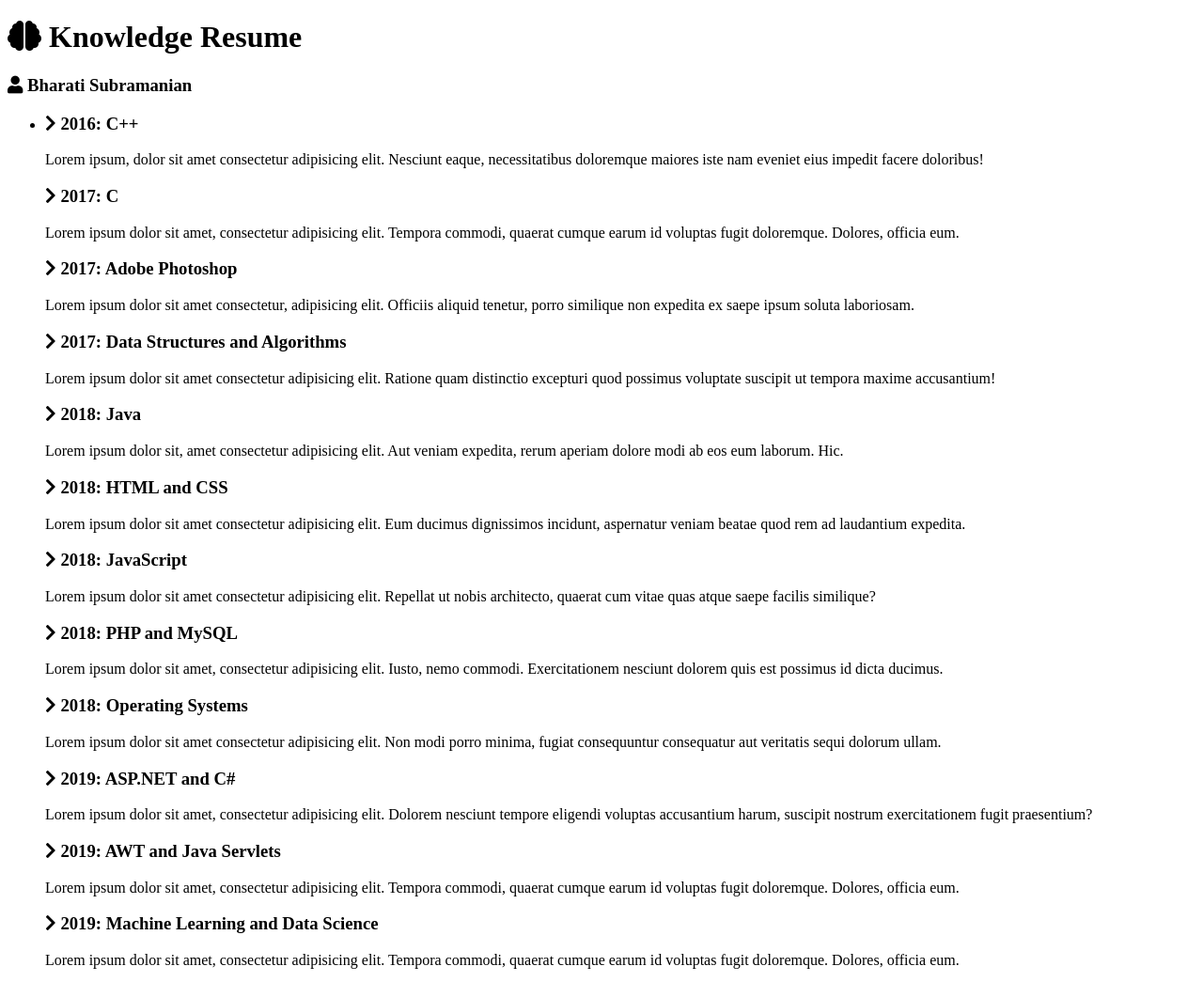
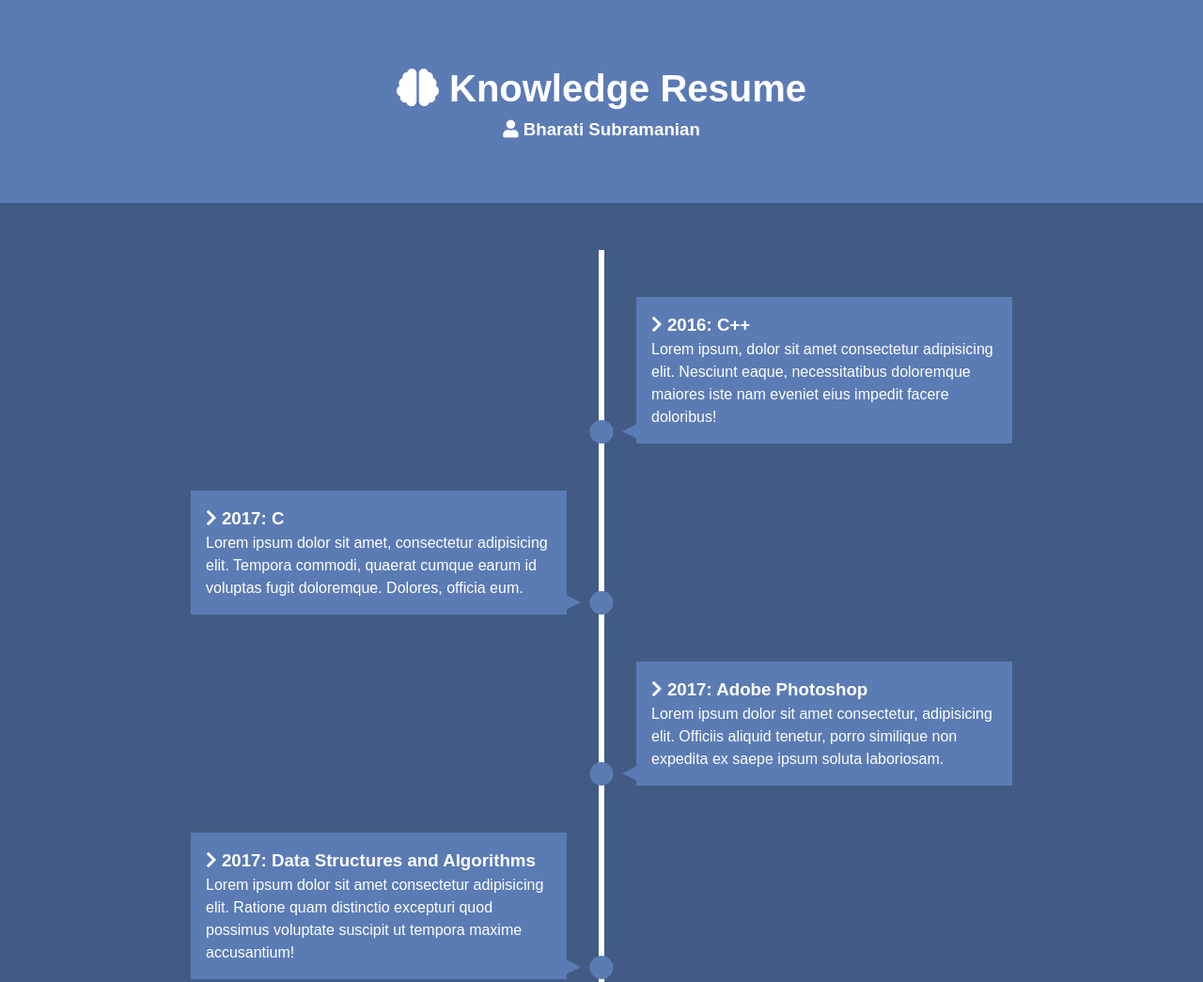
Before and after one commit to bharati-21/Udemy_HTML_CSS_SaaS, a plain HTML site: page 12_Knowledge_Resume/index.html in a window 1280 px wide. Shown: the top 1045 px of the page at 94% size. Drawn offline with Linux system fonts and the light colour scheme.

Commit message:
Day 10: Created timeline with arrows and boxes for knowledge timeline

```diff
--- a/12_Knowledge_Resume/CSS/styles.css
+++ b/12_Knowledge_Resume/CSS/styles.css
@@ -0,0 +1,101 @@
+:root {
+    --primary-color: #425b84;
+    --secondary-color: #5b7bb4;
+    --max-width: 1100px;
+}
+
+* {
+    margin: 0;
+    padding: 0;
+    box-sizing: border-box;
+}
+
+body {
+    font: normal 1rem/1.5 'Arial', sans-serif;
+    background: var(--primary-color);
+    color: #fff;
+    overflow-x: hidden;
+    padding-bottom: 50px;
+}
+
+#main-header {
+    background: var(--secondary-color);
+    padding: 4rem 0;
+}
+
+.container {
+    max-width: var(--max-width);
+    margin: 0 auto;
+    text-align: center;
+}
+
+h1 {
+    font-size: 2.5rem;
+}
+
+#timeleine ul {
+    background: var(--primary-color);
+    padding: 50px 0;
+}
+
+#timeleine ul li {
+    list-style: none;
+    position: relative;
+    width: 6px;
+    margin: 0 auto;
+    padding-top: 50px;
+    background: white;
+}
+
+#timeleine ul li div {
+    position: relative;
+    bottom: 0;
+    width: 400px;
+    padding: 1rem;
+    background: var(--secondary-color);
+    transition: all 0.5s ease-in-out;
+}
+
+#timeleine ul li:nth-child(odd) div {
+    left: 40px;
+}
+
+#timeleine ul li:nth-child(even) div {
+    left: -434px;
+}
+
+#timeleine ul li::after {
+    content: '';
+    position: absolute;
+    left: 50%;
+    bottom: 0;
+    width: 25px;
+    height: 25px;
+    background: var(--secondary-color);
+    transform: translateX(-50%);
+    border-radius: 50%;;
+    transition: background 0.5s ease-in-out;
+}
+
+/* ARROWS BASE*/
+#timeleine div::before {
+    content: '';
+    position: absolute;
+    bottom: 5px;
+    width: 0;
+    height: 0;
+    border-style: solid;
+}
+
+/* RIGHT SIDE ARROWS */
+#timeleine ul li:nth-child(odd) div::before {
+    left: -15px;
+    border-width: 8px 16px 8px 0;
+    border-color: transparent var(--secondary-color) transparent transparent;
+}
+
+#timeleine ul li:nth-child(even) div::before {
+    right: -15px;
+    border-width: 8px 0px 8px 16px;
+    border-color: transparent transparent transparent var(--secondary-color);
+}
--- a/12_Knowledge_Resume/index.html
+++ b/12_Knowledge_Resume/index.html
@@ -14,7 +14,7 @@
     </head>
     <body>
         <header id="main-header">
-            <div class="containe">
+            <div class="container">
                 <h1><i class="fas fa-brain"></i> Knowledge Resume</h1>
                 <h3><i class="fas fa-user"></i> Bharati Subramanian</h3>
             </div>
@@ -26,52 +26,116 @@
                     <div>
                         <h3><i class="fas fa-chevron-right"></i> 2016: C++</h3>
                         <p>Lorem ipsum, dolor sit amet consectetur adipisicing elit. Nesciunt eaque, necessitatibus doloremque maiores iste nam eveniet eius impedit facere doloribus!</p>
+                    </div>
+                </li>
 
+                <li>
+                    <div>
                         <h3><i class="fas fa-chevron-right"></i> 2017: C</h3>
                         <p>Lorem ipsum dolor sit amet, consectetur adipisicing elit. Tempora commodi, quaerat cumque earum id voluptas fugit doloremque. Dolores, officia eum.</p>
+                    </div>
+                </li>
 
+                <li>
+                    <div>
                         <h3><i class="fas fa-chevron-right"></i> 2017: Adobe Photoshop</h3>
                         <p>Lorem ipsum dolor sit amet consectetur, adipisicing elit. Officiis aliquid tenetur, porro similique non expedita ex saepe ipsum soluta laboriosam.</p>
+                    </div>
+                </li>
 
+                <li>
+                    <div>
                         <h3><i class="fas fa-chevron-right"></i> 2017: Data Structures and Algorithms</h3>
                         <p>Lorem ipsum dolor sit amet consectetur adipisicing elit. Ratione quam distinctio excepturi quod possimus voluptate suscipit ut tempora maxime accusantium!</p>
+                    </div>
+                </li>
 
+                <li>
+                    <div>
                         <h3><i class="fas fa-chevron-right"></i> 2018: Java</h3>
                         <p>Lorem ipsum dolor sit, amet consectetur adipisicing elit. Aut veniam expedita, rerum aperiam dolore modi ab eos eum laborum. Hic.</p>
+                    </div>
+                </li>
 
+                <li>
+                    <div>
                         <h3><i class="fas fa-chevron-right"></i> 2018: HTML and CSS</h3>
                         <p>Lorem ipsum dolor sit amet consectetur adipisicing elit. Eum ducimus dignissimos incidunt, aspernatur veniam beatae quod rem ad laudantium expedita.</p>
+                    </div>
+                </li>
 
+                <li>
+                    <div>
                         <h3><i class="fas fa-chevron-right"></i> 2018: JavaScript</h3>
-                        <p>Lorem ipsum dolor sit amet consectetur adipisicing elit. Repellat ut nobis architecto, quaerat cum vitae quas atque saepe facilis similique?</p>
+                        <p>Lorem ipsum dolor sit amet consectetur adipisicing elit. Quasi, minima. Voluptatibus velit veritatis nobis pariatur accusantium quisquam explicabo at fugit?</p>
+                    </div>
+                </li>
 
+                <li>
+                    <div>
                         <h3><i class="fas fa-chevron-right"></i> 2018: PHP and MySQL</h3>
                         <p>Lorem ipsum dolor sit amet, consectetur adipisicing elit. Iusto, nemo commodi. Exercitationem nesciunt dolorem quis est possimus id dicta ducimus.</p>
+                    </div>
+                </li>
 
+                <li>
+                    <div>
                         <h3><i class="fas fa-chevron-right"></i> 2018: Operating Systems</h3>
                         <p>Lorem ipsum dolor sit amet consectetur adipisicing elit. Non modi porro minima, fugiat consequuntur consequatur aut veritatis sequi dolorum ullam.</p>
+                    </div>
+                </li>
 
+                <li>
+                    <div>
                         <h3><i class="fas fa-chevron-right"></i> 2019: ASP.NET and C#</h3>
                         <p>Lorem ipsum dolor sit amet, consectetur adipisicing elit. Dolorem nesciunt tempore eligendi voluptas accusantium harum, suscipit nostrum exercitationem fugit praesentium?</p>
+                    </div>
+                </li>
 
+                <li>
+                    <div>
                         <h3><i class="fas fa-chevron-right"></i> 2019: AWT and Java Servlets</h3>
                         <p>Lorem ipsum dolor sit amet, consectetur adipisicing elit. Tempora commodi, quaerat cumque earum id voluptas fugit doloremque. Dolores, officia eum.</p>
+                    </div>
+                </li>
 
+                <li>
+                    <div>
                         <h3><i class="fas fa-chevron-right"></i> 2019: Machine Learning and Data Science</h3>
                         <p>Lorem ipsum dolor sit amet, consectetur adipisicing elit. Tempora commodi, quaerat cumque earum id voluptas fugit doloremque. Dolores, officia eum.</p>
+                    </div>
+                </li>
 
+                <li>
+                    <div>
                         <h3><i class="fas fa-chevron-right"></i> 2020: Linux</h3>
                         <p>Lorem ipsum dolor sit amet consectetur adipisicing elit. Iure nobis illum doloremque quibusdam consequuntur doloribus accusantium esse pariatur ipsam beatae.</p>
+                    </div>
+                </li>
 
+                <li>
+                    <div>
                         <h3><i class="fas fa-chevron-right"></i> 2020: Android Application Development</h3>
                         <p>Lorem ipsum, dolor sit amet consectetur adipisicing elit. Nihil eum nisi in alias mollitia numquam ratione porro sunt quae architecto?</p>
+                    </div>
+                </li>
 
+                <li>
+                    <div>
                         <h3><i class="fas fa-chevron-right"></i> 2020: IoT</h3>
                         <p>Lorem ipsum dolor sit amet consectetur adipisicing elit. Quae temporibus corrupti fugiat dolorum optio, dolores nisi aliquid dolore at doloremque!</p>
+                    </div>
+                </li>
 
+                <li>
+                    <div>
                         <h3><i class="fas fa-chevron-right"></i> 2021: ReactJS</h3>
                         <p>Lorem ipsum dolor sit amet consectetur, adipisicing elit. Dolorum consequatur mollitia veniam corporis est voluptas reprehenderit soluta repellat sed nostrum.</p>
+                    </div>
+                </li>
 
+                <li>
+                    <div>
                         <h3><i class="fas fa-chevron-right"></i> 2021: SAP</h3>
                         <p>Lorem ipsum, dolor sit amet consectetur adipisicing elit. Officia optio quisquam laboriosam velit consequuntur iste sunt fuga commodi maxime magnam.</p>
                     </div>
```
